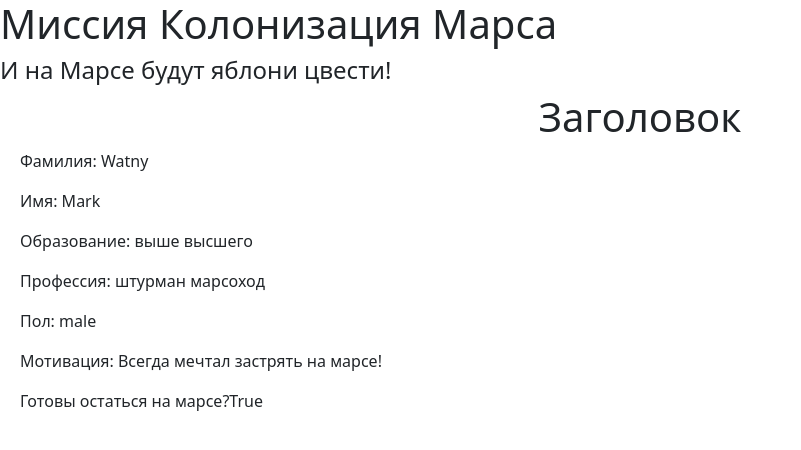
After one commit to Qwwery/Capture-of-Mars, a Flask app: page /answer in a window 1280 px wide. The commit adds this page. Shown: the top 450 px of the page, without its empty margins (0-801 px from the left). Run offline with Flask 3, Linux system fonts and the light colour scheme.

Commit message:
Автоматический ответ

```diff
--- a/main.py
+++ b/main.py
@@ -81,6 +81,22 @@ def table(sex, age):
     return render_template('table.html', **info)
 
 
+@app.route('/answer')
+@app.route('/auto_answer')
+def answer():
+    info = {
+        'title': 'Заголовок',
+        'surname': 'Watny',
+        'name': 'Mark',
+        'education': 'выше высшего',
+        'profession': 'штурман марсоход',
+        'sex': 'male',
+        'motivation': 'Всегда мечтал застрять на марсе!',
+        'ready': 'True'
+    }
+
+    return render_template('answer.html', **info)
+
 
 if __name__ == '__main__':
     app.run(port=8080, host='127.0.0.1')
--- a/static/css/css.css
+++ b/static/css/css.css
@@ -18,3 +18,6 @@
     height:500px;
     background: #0000ff;
 }
+.table_info{
+    padding-left: 20px;
+}
--- /dev/null
+++ b/templates/answer.html
@@ -0,0 +1,15 @@
+{% extends "base.html" %}
+
+{% block content %}
+    <link rel="stylesheet" href="{{url_for('static', filename='css/css.css')}}">
+    <h1 align="center">{{ title }}</h1>
+    <p class="table_info">Фамилия: {{ surname }}</p>
+    <p class="table_info">Имя: {{ name }}</p>
+    <p class="table_info">Образование: {{ education }}</p>
+    <p class="table_info">Профессия: {{ profession }}</p>
+    <p class="table_info">Пол: {{ sex }}</p>
+    <p class="table_info">Мотивация: {{ motivation }}</p>
+    <p class="table_info">Готовы остаться на марсе?{{ ready }}</p>
+
+
+{% endblock %}
```
